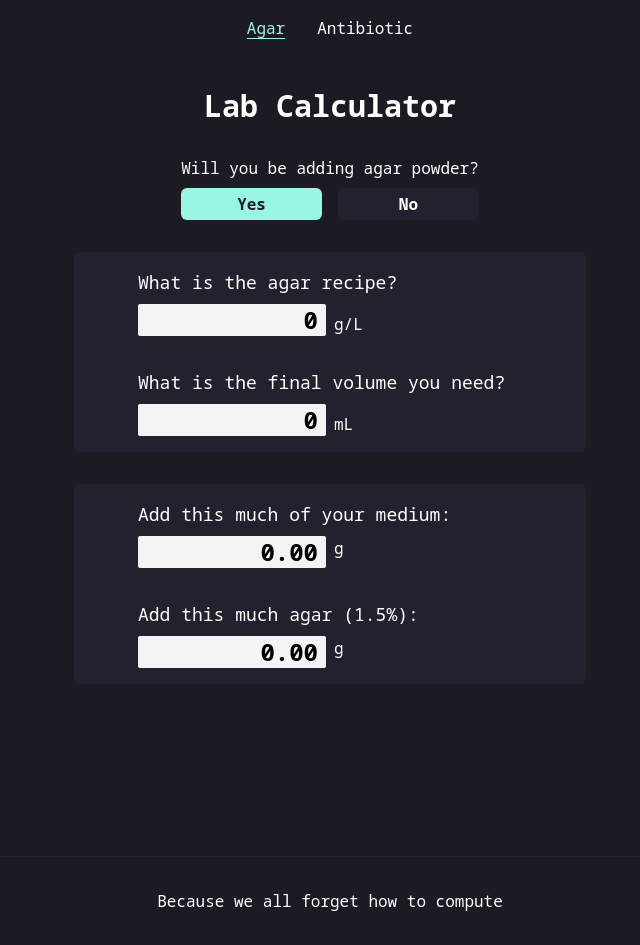
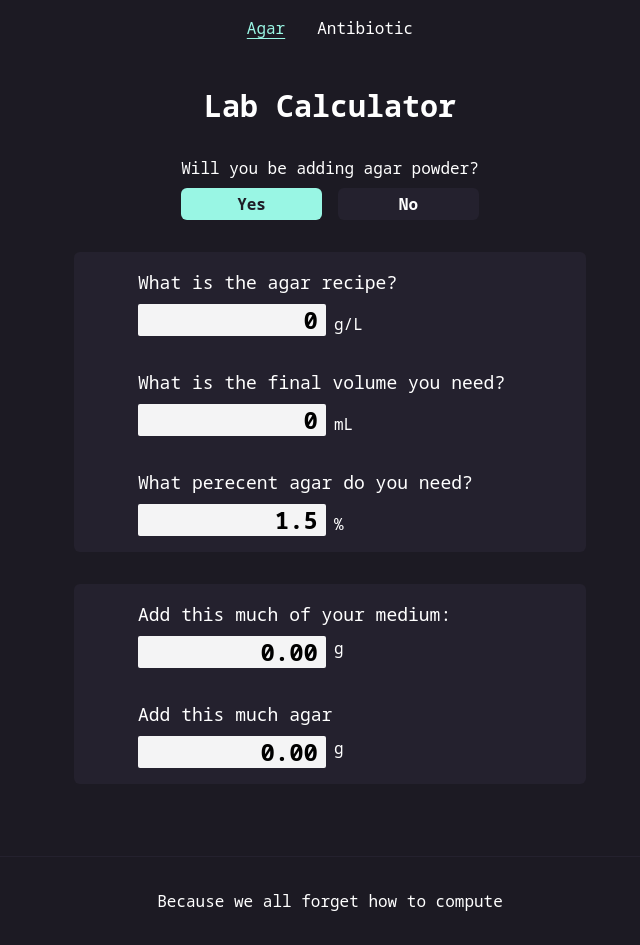
Before and after one commit to JNer1/lab-calculator, a Next.js app: page / in a window 1280 px wide. Both pictures are taken after a click on the button "Yes". Shown: the whole page, without its empty margins (310-950 px from the left). Built offline with nearby package versions, Linux system fonts and the light colour scheme.

Commit message:
feat: allow user input for agar percentage

```diff
--- a/components/AgarCalculator.tsx
+++ b/components/AgarCalculator.tsx
@@ -9,6 +9,7 @@ const AgarCalculator = () => {
 
   const [recipeValue, setRecipeValue] = useState("0");
   const [volumeValue, setVolumeValue] = useState("0");
+  const [agarPercentValue, setAgarPercentValue] = useState("1.5");
 
   const [parent] = useAutoAnimate();
 
@@ -42,9 +43,15 @@ const AgarCalculator = () => {
         return new Decimal(0);
       }
     };
-    const percent = 0.015;
+    const percent = () => {
+      try {
+        return new Decimal(agarPercentValue).dividedBy(100);
+      } catch (err) {
+        return new Decimal(0);
+      }
+    };
 
-    const agarAmount = vol().times(percent);
+    const agarAmount = vol().times(percent());
 
     return agarAmount;
   };
@@ -78,7 +85,10 @@ const AgarCalculator = () => {
         </div>
       </div>
 
-      <div className="flex w-full max-w-lg flex-col items-start gap-8 rounded-md bg-lilac-700 p-4 lg:px-16">
+      <div
+        ref={parent}
+        className="flex w-full max-w-lg flex-col items-start gap-8 rounded-md bg-lilac-700 p-4 lg:px-16"
+      >
         <QuestionBlock
           id="agar-recipe"
           question="What is the agar recipe?"
@@ -94,6 +104,16 @@ const AgarCalculator = () => {
           setValue={setVolumeValue}
           unit="mL"
         />
+
+        {withAgar && (
+          <QuestionBlock
+            id="agar-percentage"
+            question="What perecent agar do you need?"
+            value={agarPercentValue}
+            setValue={setAgarPercentValue}
+            unit="%"
+          />
+        )}
       </div>
 
       <div
@@ -120,7 +140,7 @@ const AgarCalculator = () => {
 
         {withAgar && (
           <div className="flex flex-col gap-2">
-            <p className="text-lg">Add this much agar (1.5%):</p>
+            <p className="text-lg">Add this much agar</p>
 
             <div className="grid grid-cols-4 gap-x-2">
               <div className="col-span-2">
```
